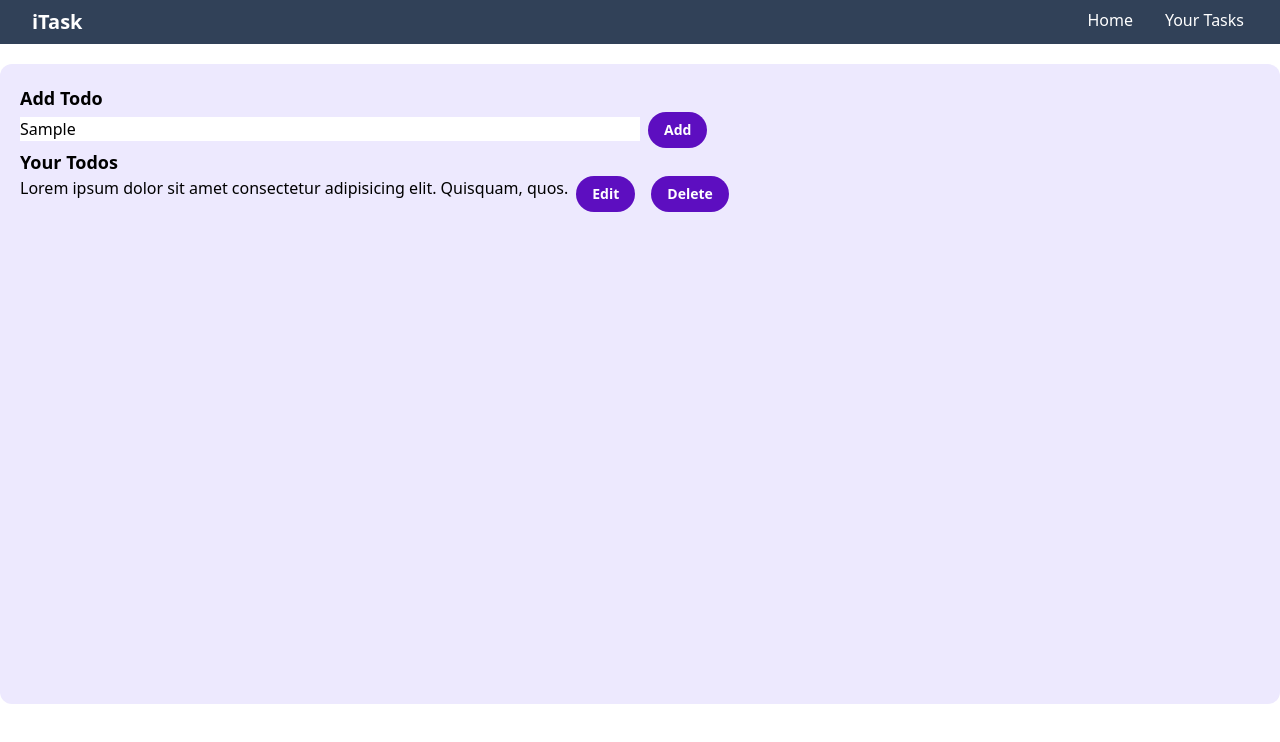
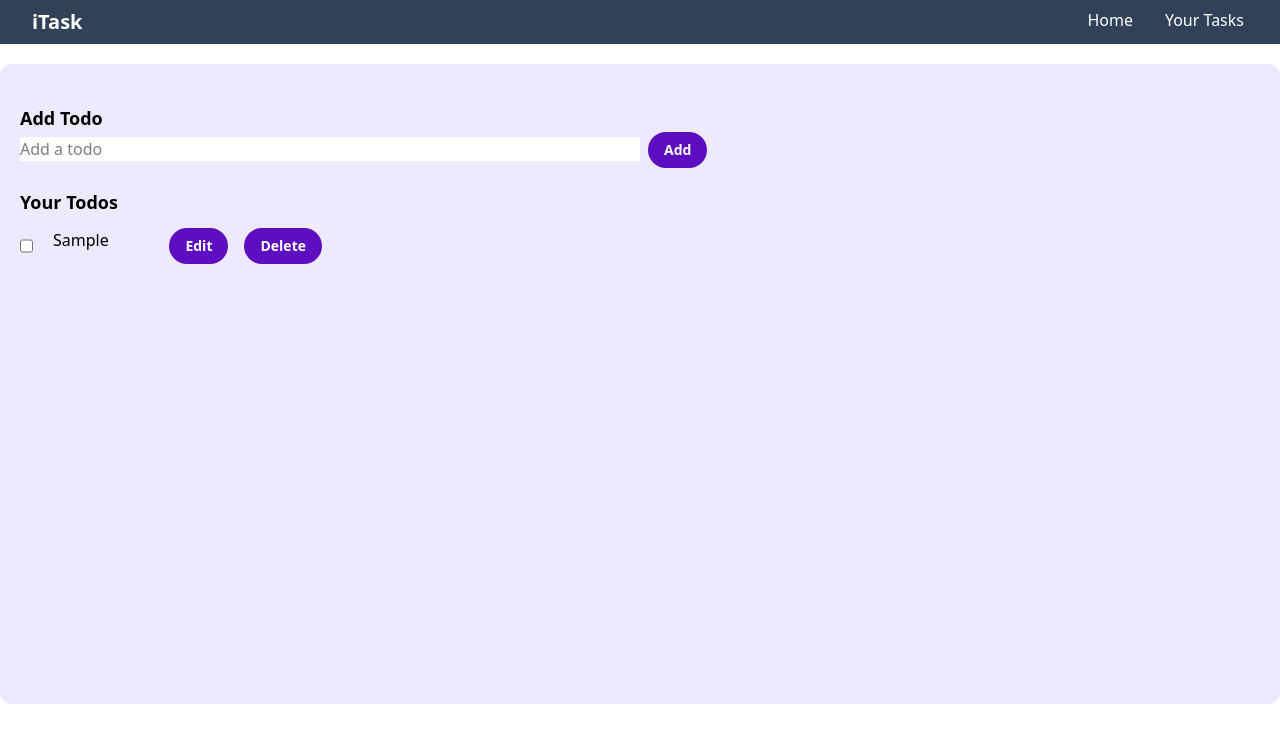
Before and after one commit to Simratsingh2002/WebDevLearniung, a React (Vite) app in the folder React/TODO_PROJECT/: page / in a window 1280 px wide. Both pictures are taken after typing "Sample" into the empty fields and a click on the button "Add". Shown: the top 742 px of the page. Built offline with nearby package versions, Linux system fonts and the light colour scheme.

Commit message:
Added Functionalities like add ,edit , delete , and UI

```diff
--- a/React/TODO_PROJECT/package.json
+++ b/React/TODO_PROJECT/package.json
@@ -13,7 +13,8 @@
     "@tailwindcss/vite": "^4.1.4",
     "react": "^19.0.0",
     "react-dom": "^19.0.0",
-    "tailwindcss": "^4.1.4"
+    "tailwindcss": "^4.1.4",
+    "uuid": "^11.1.0"
   },
   "devDependencies": {
     "@eslint/js": "^9.22.0",
--- a/React/TODO_PROJECT/src/App.jsx
+++ b/React/TODO_PROJECT/src/App.jsx
@@ -1,27 +1,62 @@
 import { useState } from 'react'
 import Navbar from './components/Navbar'
+import { v4 as uuidv4 } from 'uuid';
 
 function App() {
-  const [count, setCount] = useState(0)
+  const [todo, setTodo] = useState("")  //state for the input text
+  const [todos, setTodos] = useState([])  //state for the todos
 
+  const handleAdd = () => {
+    setTodos([...todos, { id: uuidv4(),todo, isCompleted: false }])
+    setTodo("")
+  }
+
+  const handleEdit = (e,id) => {
+    let t=todos.filter(item => item.id === id)
+    setTodo(t[0].todo)
+    handleDelete(e,id)
+  }
+
+  const handleDelete = (e,id) => {
+    let newTodos=todos.filter(item => item.id !== id)
+    setTodos(newTodos)
+  }
+  const handleChange = (e) => {
+    setTodo(e.target.value)
+  }
+  const handleChechbox=(e)=>{
+    let id = e.target.name;
+    setTodos(todos.map(item =>
+      item.id === id ? {...item, isCompleted: !item.isCompleted} : item
+    ))
+
+  }
   return (
     <>
-      <Navbar/>
+      <Navbar />
       <div className="container mx-auto my-5 rounded-xl p-5 bg-violet-100 min-h-[80vh]">
-        <div className="addTodo">
-        <h2 className='text-lg font-bold'>Add Todo</h2>
-        <input className='bg-white w-1/2' type="text" placeholder='Add a todo' />
-        <button className='bg-violet-800 mx-2 rounded-full hover:bg-violet-950 p-4 py-2 text-sm font-bold text-white'>Add</button>
+        <div className="addTodo my-5">
+          <h2 className='text-lg font-bold'>Add Todo</h2>
+          <input onChange={handleChange} value={todo} className='bg-white w-1/2' type="text" placeholder='Add a todo' />
+          <button onClick={handleAdd} className='bg-violet-800 mx-2 rounded-full hover:bg-violet-950 p-4 py-2 text-sm font-bold text-white'>Add</button>
         </div>
-          <h2 className='text-lg font-bold'>Your Todos</h2>
+        <h2 className='text-lg font-bold'>Your Todos</h2>
         <div className='todos'>
-        <div className="todo flex">
-          <div className="text">Lorem ipsum dolor sit amet consectetur adipisicing elit. Quisquam, quos.</div>
-          <div className="buttons">
-            <button className='bg-violet-800 mx-2 rounded-full hover:bg-violet-950 p-4 py-2 text-sm font-bold text-white'>Edit</button>
-            <button className='bg-violet-800 mx-2 rounded-full hover:bg-violet-950 p-4 py-2 text-sm font-bold text-white'>Delete</button>
-          </div>
-        </div>
+          {todos.length===0 && <div className='text-center text-2xl font-bold m-3'>No todos found</div>}
+          {todos.map(item => {
+
+
+            return <div key={item.id} className="todo flex w-1/4 justify-between my-3 ">
+              <div className="flex gap-5">
+              <input name={item.id} onChange={handleChechbox} type="checkbox" value={item.isCompleted} />
+              <div className={item.isCompleted ? "line-through":""}>{item.todo} </div>
+              </div>
+              <div className="buttons">
+                <button onClick={(e)=>handleEdit(e, item.id)} className='bg-violet-800 mx-2 rounded-full hover:bg-violet-950 p-4 py-2 text-sm font-bold text-white'>Edit</button>
+                <button onClick={(e)=>handleDelete(e, item.id)} className='bg-violet-800 mx-2 rounded-full hover:bg-violet-950 p-4 py-2 text-sm font-bold text-white'>Delete</button>
+              </div>
+            </div>
+          })}
         </div>
       </div>
     </>
```
Also changed, not shown: 1 other file (tests, documents, lock files or other folders).
